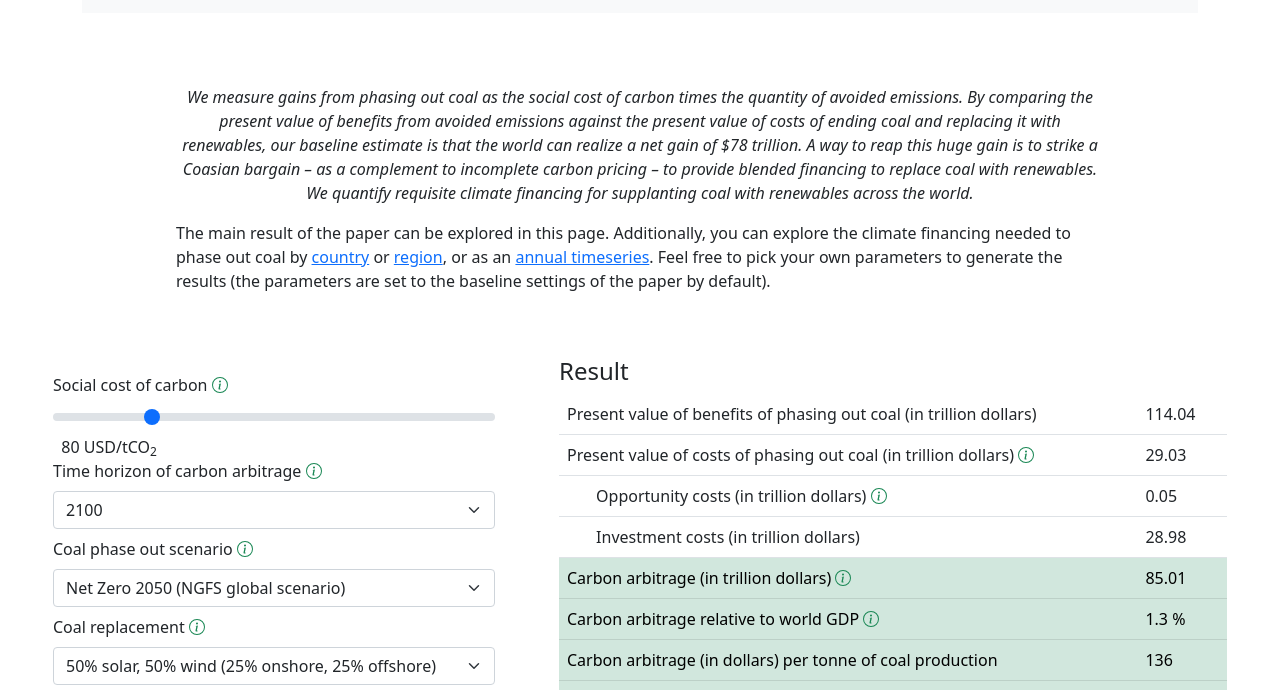
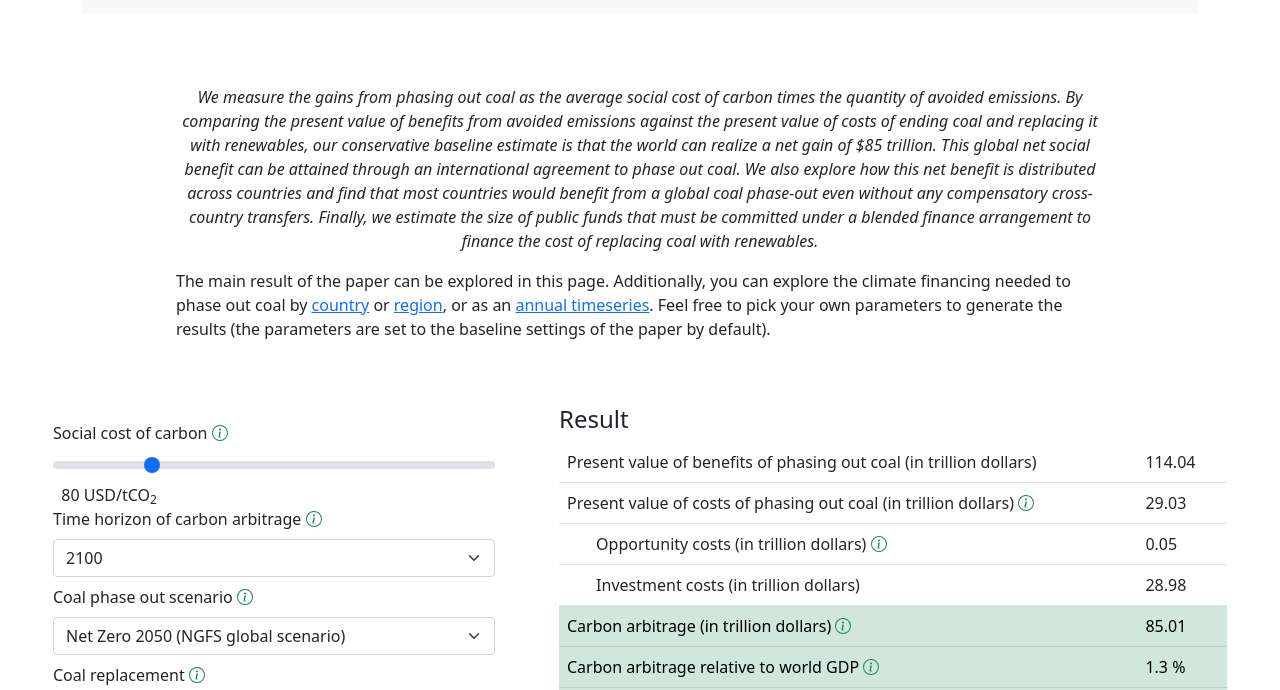
Before and after one commit to ox-inet-resilience/carbon_arbitrage, a website: page index.pug in a window 1280 px wide. Shown: the part 65-755 px from the top of the page. Drawn offline with nearby package versions, Linux system fonts and the light colour scheme; files that its build step writes are made by us from their sources.

Commit message:
Update main page abstract

```diff
--- a/index.pug
+++ b/index.pug
@@ -15,16 +15,18 @@ html(lang="en")
     div(style="width: 80%; margin:0 auto").p-5
       p(style="text-align: center")
         em
-          |We measure gains from phasing out coal as the social cost of carbon
-          |times the quantity of avoided emissions. By comparing the present
-          |value of benefits from avoided emissions against the present value of
-          |costs of ending coal and replacing it with renewables, our baseline
-          |estimate is that the world can realize a net gain of $78 trillion. A
-          |way to reap this huge gain is to strike a Coasian bargain – as a
-          |complement to incomplete carbon pricing – to provide blended
-          |financing to replace coal with renewables. We quantify requisite
-          |climate financing for supplanting coal with renewables across the
-          |world.
+          |We measure the gains from phasing out coal as the average social
+          |cost of carbon times the quantity of avoided emissions. By comparing
+          |the present value of benefits from avoided emissions against the
+          |present value of costs of ending coal and replacing it with renewables,
+          |our conservative baseline estimate is that the world can realize a net
+          |gain of $85 trillion. This global net social benefit can be attained
+          |through an international agreement to phase out coal. We also explore
+          |how this net benefit is distributed across countries and find that most
+          |countries would benefit from a global coal phase-out even without any
+          |compensatory cross-country transfers. Finally, we estimate the size of
+          |public funds that must be committed under a blended finance arrangement
+          |to finance the cost of replacing coal with renewables.
 
       p
         |The main result of the paper can be explored in this page.
```
Also changed, not shown: index.html.
